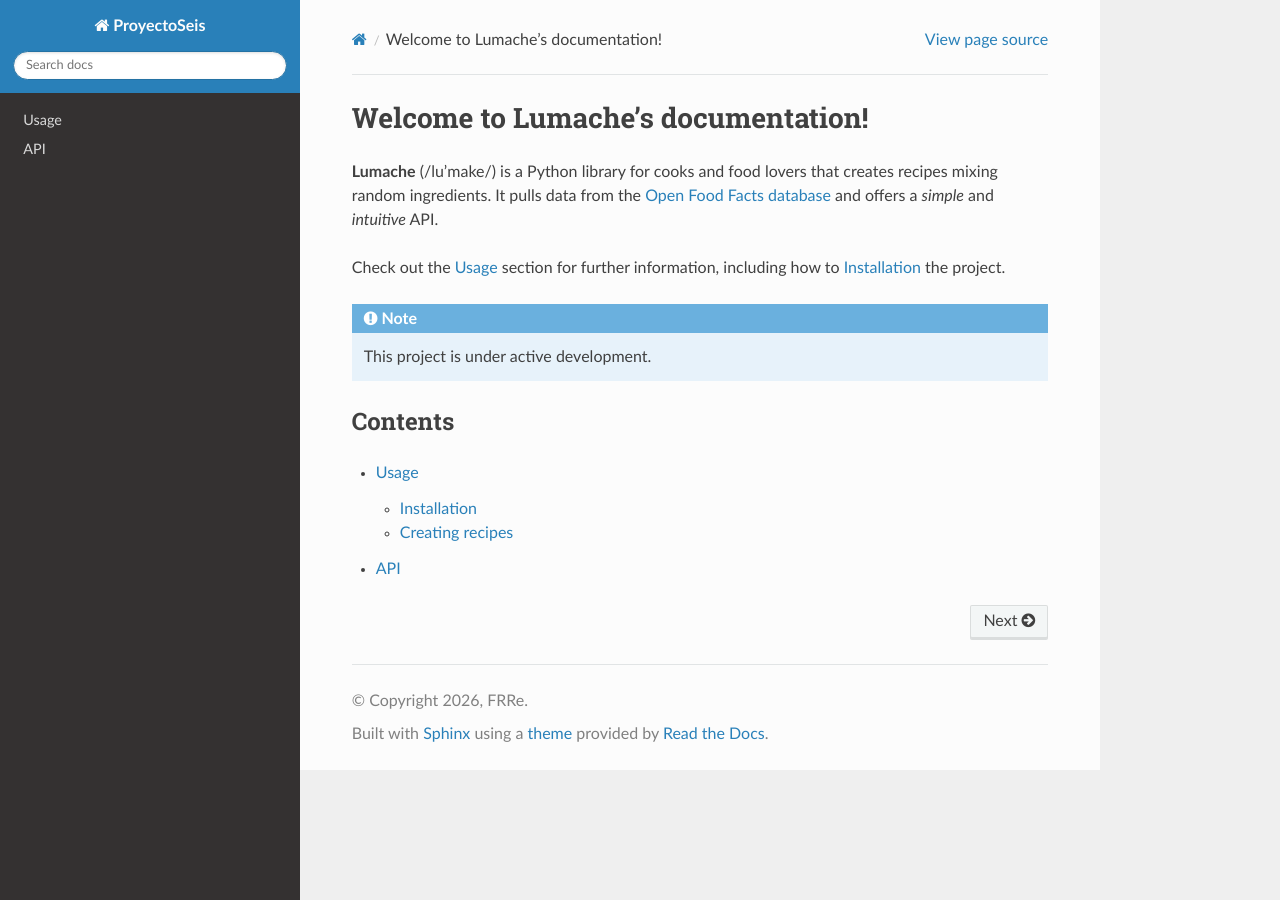
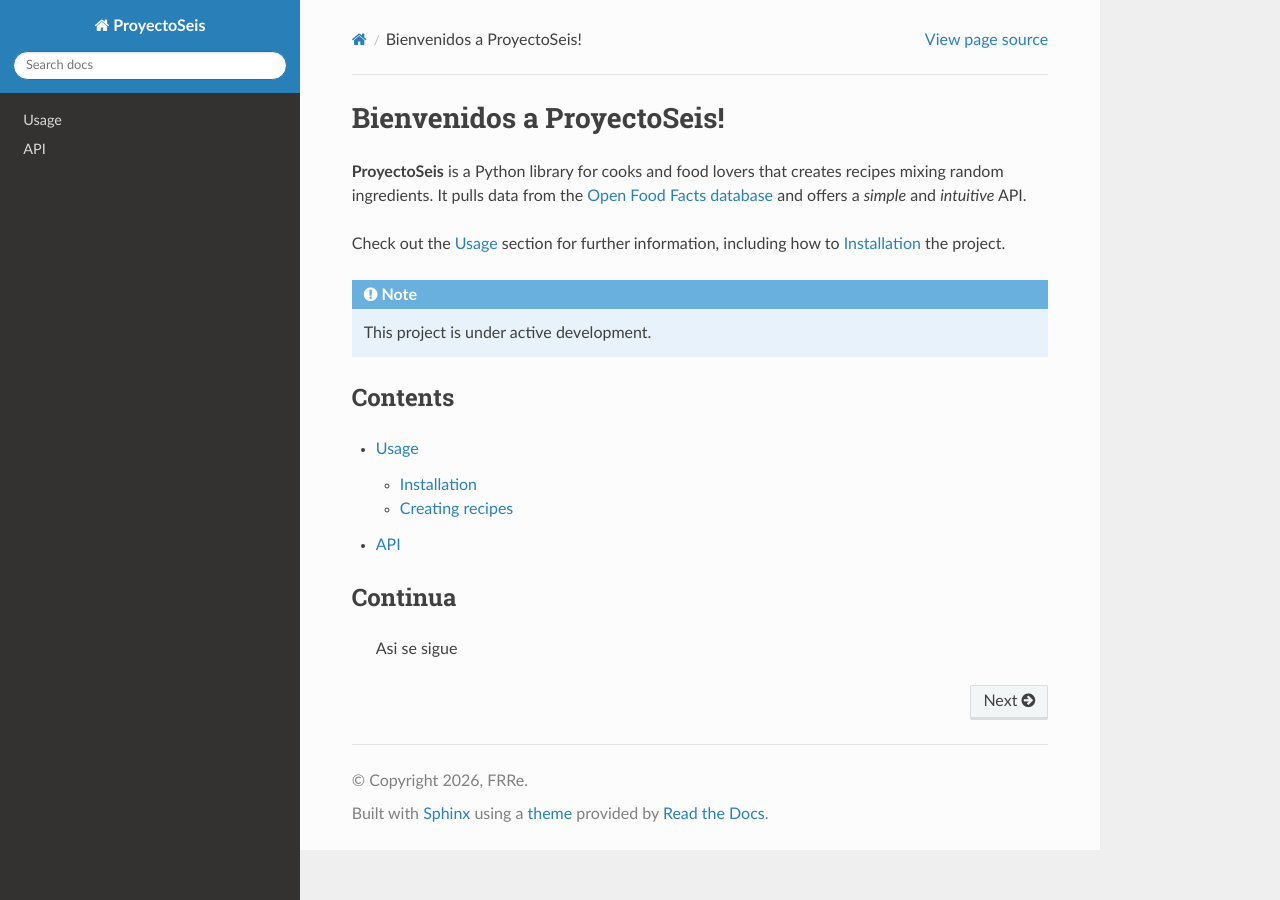
Before and after one commit to cacfrre/ProyectoSeis, a Sphinx documentation site: the page built from docs/source/index.rst, in a window 1280 px wide. Built offline with Sphinx 7.4.7 and the Read the Docs theme 3.1.0, drawn with Linux system fonts in a browser that asks for light colours.

Commit message:
Update index.rst

```diff
--- a/docs/source/index.rst
+++ b/docs/source/index.rst
@@ -1,7 +1,7 @@
-Welcome to Lumache's documentation!
+Bienvenidos a ProyectoSeis!
 ===================================
 
-**Lumache** (/lu'make/) is a Python library for cooks and food lovers
+**ProyectoSeis** is a Python library for cooks and food lovers
 that creates recipes mixing random ingredients.
 It pulls data from the `Open Food Facts database <https://world.openfoodfacts.org/>`_
 and offers a *simple* and *intuitive* API.
@@ -20,3 +20,8 @@
 
    usage
    api
+
+Continua
+--------
+
+   Asi se sigue
```
